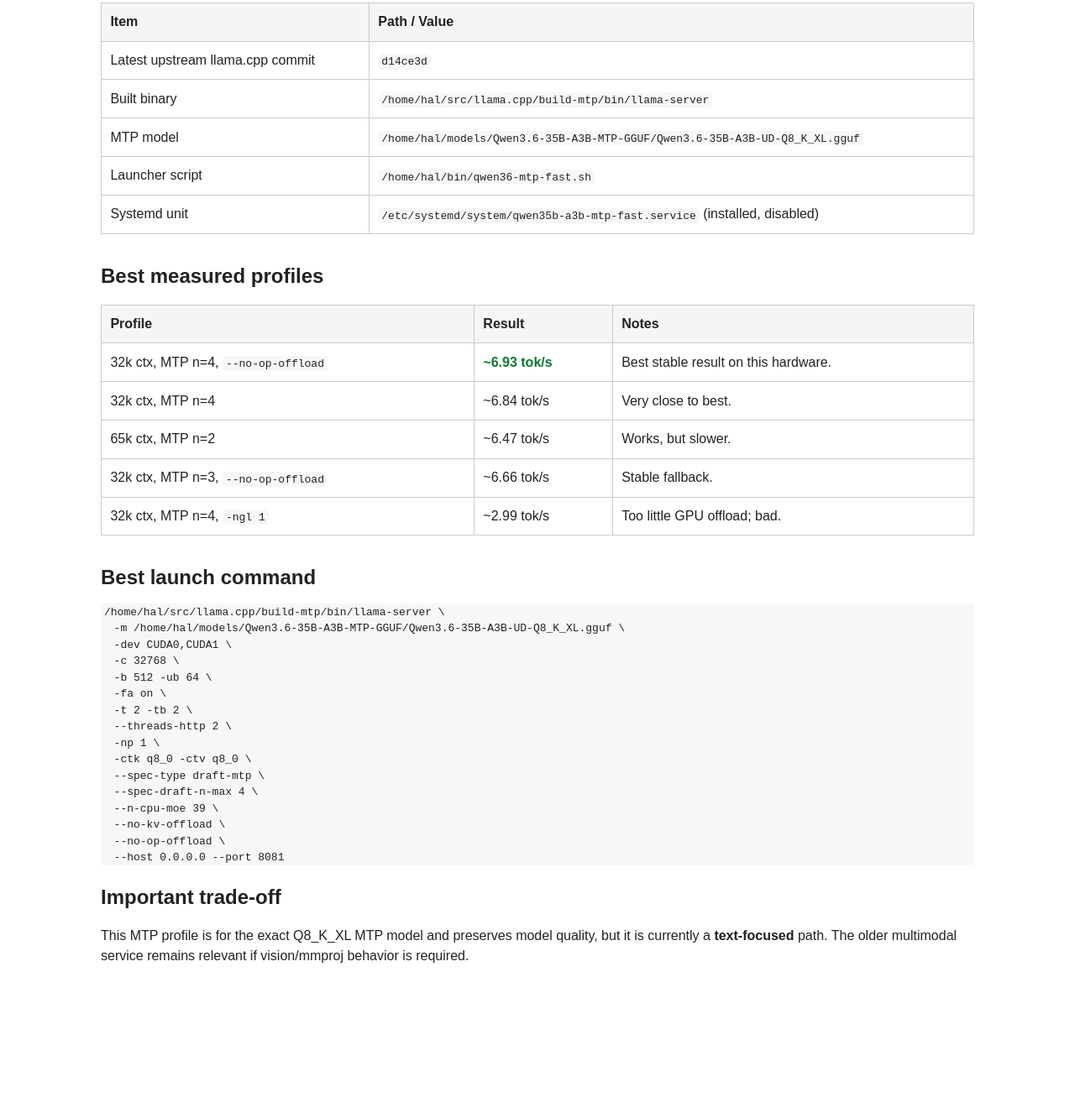
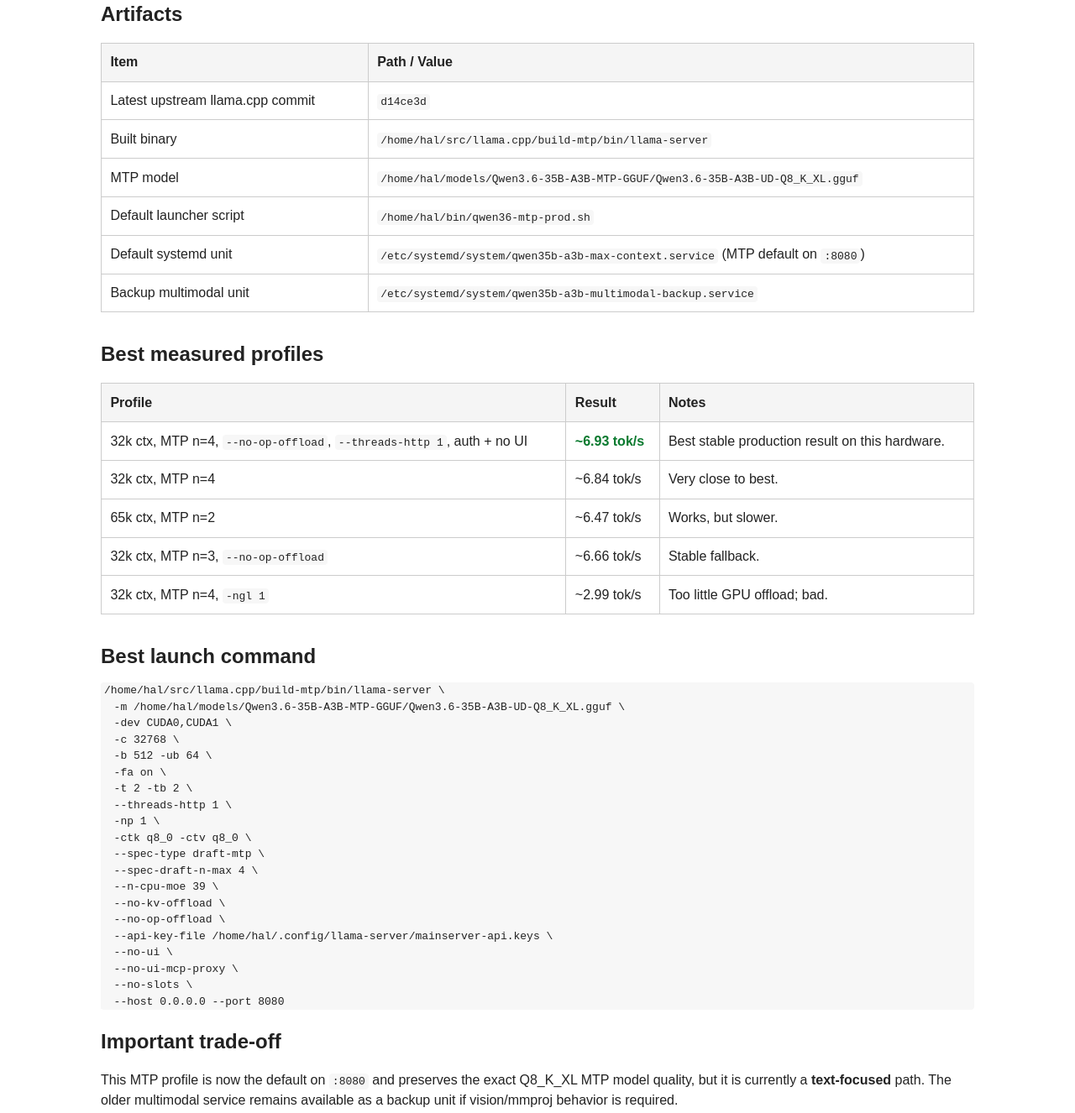
Before and after one commit to SmartEst74/jetson-benchmarks, a plain HTML site: page wiki/2026-05-19-mainserver-qwen36-mtp-upstream.html in a window 1280 px wide. Shown: the part 680-2006 px from the top of the page at 84% size. Before the commit the page ends 1863 px from the top, so only its background shows below. Drawn offline with Linux system fonts and the light colour scheme.

Commit message:
Update wiki with MTP production default profile

```diff
--- a/wiki/2026-05-19-mainserver-qwen36-mtp-upstream.html
+++ b/wiki/2026-05-19-mainserver-qwen36-mtp-upstream.html
@@ -28,10 +28,10 @@
     <tbody>
       <tr><td>Title</td><td>Mainserver Qwen3.6 MTP upstream deployment</td></tr>
       <tr><td>Date</td><td>2026-05-19</td></tr>
-      <tr><td>Tried</td><td>Updated <code>/home/hal/src/llama.cpp</code> to latest upstream, rebuilt CUDA binaries, downloaded <code>unsloth/Qwen3.6-35B-A3B-MTP-GGUF:UD-Q8_K_XL</code>, then tuned MTP, context, KV placement, and offload settings.</td></tr>
+      <tr><td>Tried</td><td>Updated <code>/home/hal/src/llama.cpp</code> to latest upstream, rebuilt CUDA binaries, downloaded <code>unsloth/Qwen3.6-35B-A3B-MTP-GGUF:UD-Q8_K_XL</code>, tuned MTP, context, KV placement, HTTP thread count, prompt cache behavior, and production hardening flags, then made the MTP profile the default on port 8080.</td></tr>
       <tr><td>Method</td><td>Single-request benchmark via local OpenAI-compatible endpoint using the deterministic prompt <code>Output the numbers 1 to 120 separated by commas and spaces only.</code> Read speed from <code>timings.predicted_per_second</code>.</td></tr>
       <tr><td>Experiment</td><td>Use the exact MTP-capable Q8_K_XL model with <code>--spec-type draft-mtp</code>, keep MoE mostly on CPU, keep KV off GPU, and tune <code>--spec-draft-n-max</code>.</td></tr>
-      <tr><td>Conclusion</td><td class="good">MTP now works on mainserver with the exact Q8_K_XL MTP model. Best measured speed: ~6.93 tok/s at 32k context with <code>--spec-draft-n-max 4</code>.</td></tr>
+      <tr><td>Conclusion</td><td class="good">MTP now works on mainserver with the exact Q8_K_XL MTP model and is the default service on port 8080. Best measured production profile: ~6.93 tok/s at 32k context with <code>--spec-draft-n-max 4</code>, single HTTP thread, API key auth, and UI disabled.</td></tr>
     </tbody>
   </table>
 
@@ -44,8 +44,9 @@
       <tr><td>Latest upstream llama.cpp commit</td><td><code>d14ce3d</code></td></tr>
       <tr><td>Built binary</td><td><code>/home/hal/src/llama.cpp/build-mtp/bin/llama-server</code></td></tr>
       <tr><td>MTP model</td><td><code>/home/hal/models/Qwen3.6-35B-A3B-MTP-GGUF/Qwen3.6-35B-A3B-UD-Q8_K_XL.gguf</code></td></tr>
-      <tr><td>Launcher script</td><td><code>/home/hal/bin/qwen36-mtp-fast.sh</code></td></tr>
-      <tr><td>Systemd unit</td><td><code>/etc/systemd/system/qwen35b-a3b-mtp-fast.service</code> (installed, disabled)</td></tr>
+      <tr><td>Default launcher script</td><td><code>/home/hal/bin/qwen36-mtp-prod.sh</code></td></tr>
+      <tr><td>Default systemd unit</td><td><code>/etc/systemd/system/qwen35b-a3b-max-context.service</code> (MTP default on <code>:8080</code>)</td></tr>
+      <tr><td>Backup multimodal unit</td><td><code>/etc/systemd/system/qwen35b-a3b-multimodal-backup.service</code></td></tr>
     </tbody>
   </table>
 
@@ -56,9 +57,9 @@
     </thead>
     <tbody>
       <tr>
-        <td>32k ctx, MTP n=4, <code>--no-op-offload</code></td>
+        <td>32k ctx, MTP n=4, <code>--no-op-offload</code>, <code>--threads-http 1</code>, auth + no UI</td>
         <td class="good">~6.93 tok/s</td>
-        <td>Best stable result on this hardware.</td>
+        <td>Best stable production result on this hardware.</td>
       </tr>
       <tr>
         <td>32k ctx, MTP n=4</td>
@@ -91,7 +92,7 @@
   -b 512 -ub 64 \
   -fa on \
   -t 2 -tb 2 \
-  --threads-http 2 \
+  --threads-http 1 \
   -np 1 \
   -ctk q8_0 -ctv q8_0 \
   --spec-type draft-mtp \
@@ -99,12 +100,16 @@
   --n-cpu-moe 39 \
   --no-kv-offload \
   --no-op-offload \
-  --host 0.0.0.0 --port 8081
+  --api-key-file /home/hal/.config/llama-server/mainserver-api.keys \
+  --no-ui \
+  --no-ui-mcp-proxy \
+  --no-slots \
+  --host 0.0.0.0 --port 8080
 </code></pre>
 
   <h2>Important trade-off</h2>
   <p>
-    This MTP profile is for the exact Q8_K_XL MTP model and preserves model quality, but it is currently a <strong>text-focused</strong> path. The older multimodal service remains relevant if vision/mmproj behavior is required.
+    This MTP profile is now the default on <code>:8080</code> and preserves the exact Q8_K_XL MTP model quality, but it is currently a <strong>text-focused</strong> path. The older multimodal service remains available as a backup unit if vision/mmproj behavior is required.
   </p>
 </body>
 </html>
```
Also changed, not shown: wiki/index.html (+2 -2 lines).
